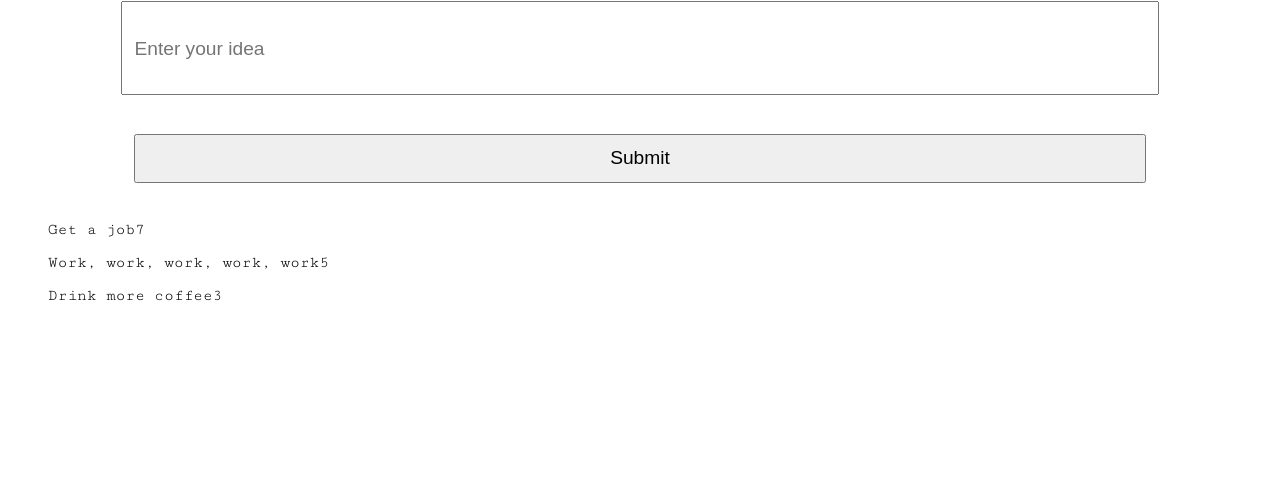
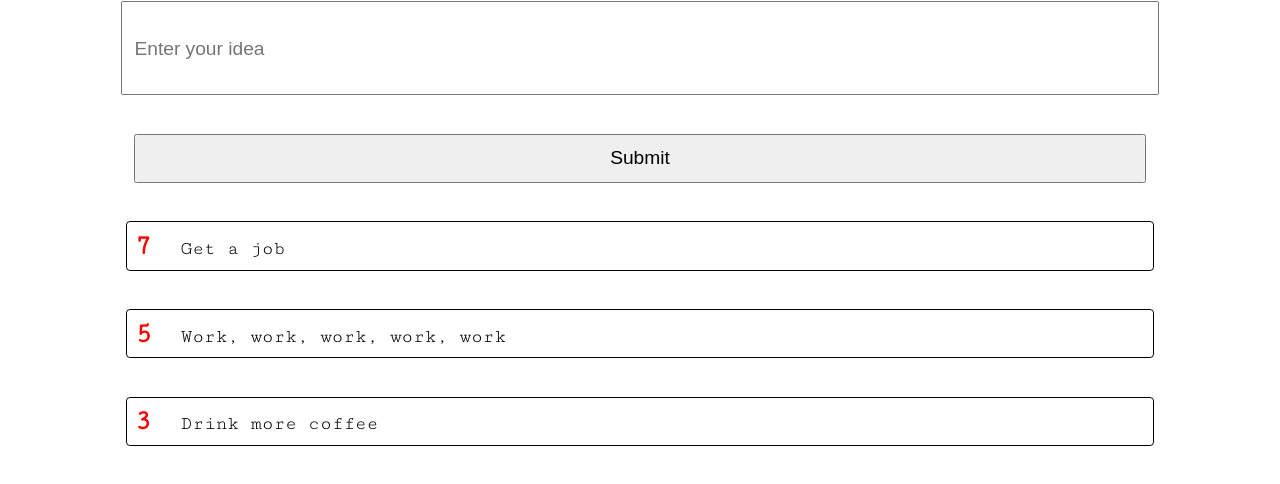
Before and after one commit to mel-booth/brainstorm-demo-redo, a React app: page / in a window 1280 px wide. Shown: the part 90-574 px from the top of the page. Built offline with nearby package versions, Linux system fonts and the light colour scheme.

Commit message:
format ul li and idea and votes

```diff
--- a/components/app.js
+++ b/components/app.js
@@ -5,7 +5,7 @@ const App = (props) => {
     <div>
       <h1 id='heading'>Brainstorm Democracy</h1>
       <div className='idea-input'>
-      <input id='idea' type='text' placeholder='Enter your idea' />
+      <input id='idea-input' type='text' placeholder='Enter your idea' />
       <input className='btn' type='submit' value='Submit' onClick={(e) => {
         props.dispatch({type:'ADD_IDEA', payload: {details: e.target.previousSibling.value, votes: 0}})
       }} />
--- a/components/idea.js
+++ b/components/idea.js
@@ -4,8 +4,9 @@ import React, { Component } from 'react'
 const Idea = (props) => {
   return (
     <ul>
-      <li className='idea' onClick={() => props.dispatch({type: 'INCREMENT_VOTE', payload: props.index})}> {props.details}
-      <span id='votes'>{props.votes} </span></li>
+      <li className='idea' onClick={() => props.dispatch({type: 'INCREMENT_VOTE', payload: props.index})}> <span id='votes'>{props.votes} </span>
+      <span id='idea'>{props.details} </span>
+      </li>
     </ul>
   )
 }
--- a/index.css
+++ b/index.css
@@ -25,10 +25,21 @@ input {
 }
 
 ul {
+  display: block;
   list-style: none;
+  margin-bottom: 2em;
+  font-size: 1.2em;
+  width: 100%;
+  padding-left: 0;
+
 }
 
 li {
+  width: 80%;
+  margin: 0 auto;
+  border: solid .5px black;
+  border-radius: .2em;
+  padding: .4em;
 
 }
 
@@ -44,8 +55,15 @@ li {
 
 }
 
+#idea {
+  padding-left: .6em;
+  text-align: right;
+}
+
 #votes {
-
+  font-size: 1.5em;
+  color: red;
+  font-weight: bold;
 }
 
 /* Mobile first queries */
```
